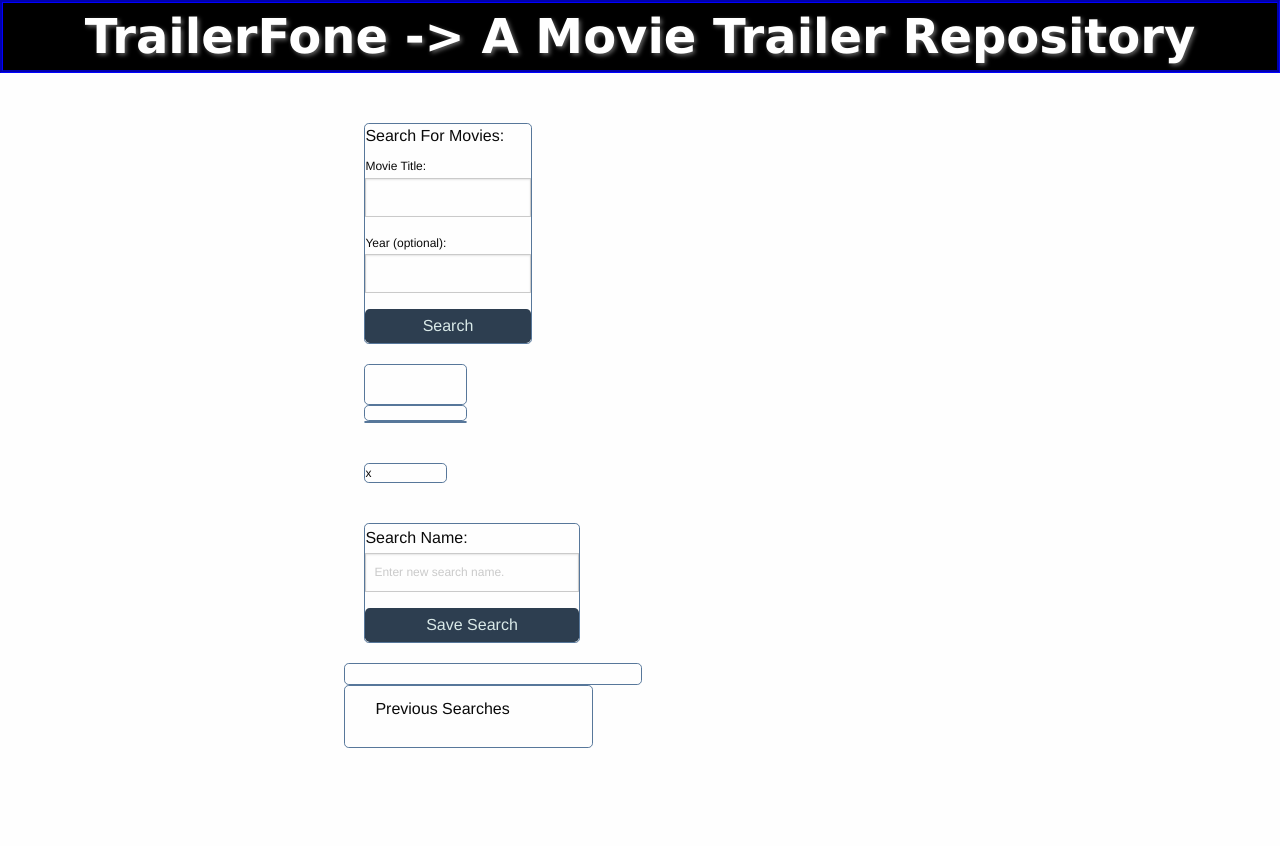
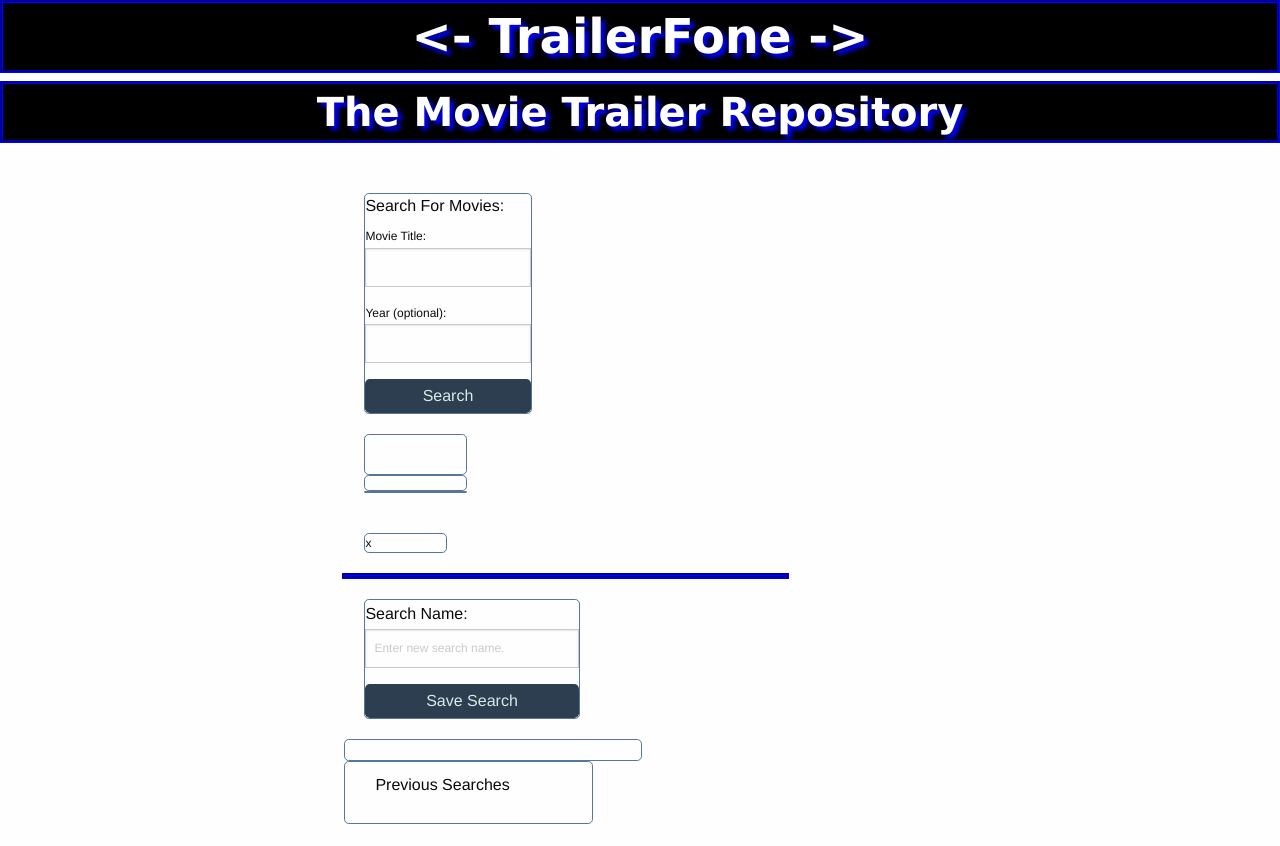
Before and after one commit to tonymagr/project-1-codefest-nasa, a plain HTML site: page index.html in a window 1280 px wide. Before the commit the page ends 800 px from the top, so only its background shows below. Drawn offline with nearby package versions, Linux system fonts and the light colour scheme; no server answers.

Commit message:
Branch push up

```diff
--- a/Assets/CSS/style.css
+++ b/Assets/CSS/style.css
@@ -20,7 +20,28 @@ h1 {
     border: blue;
     border-style:groove;
     background-color: black;
-    text-shadow: 2px 2px 4px #5F5F5F;
+    text-shadow: 4px 4px 4px blue;
+}
+
+h2 {
+    text-align: center;
+    font-family:'Lucida Sans', 'Lucida Sans Regular', 'Lucida Grande', 'Lucida Sans Unicode', Geneva, Verdana, sans-serif;
+    font-weight: 900;
+    color: white;
+    border: blue;
+    border-style:groove;
+    background-color: black;
+    text-shadow: 4px 4px 4px blue;
+}
+
+#video-title{
+    width: 75%;
+    color: white;
+    text-align: justify;
+    font-weight: 700;
+    background-color: black;
+    border: blue;
+    border-style: groove;
 }
 
 /* Additional Styles */
@@ -214,13 +235,7 @@ max-width: 91.66667%;
 .btn.btn-light:hover {
     background-color: #84B8B4;
 }
-.btn.btn-dark {
-    background-color: #BA2424;
-    color: #D9E9E8;
-}
-.btn.btn-dark:hover {
-    background-color: #5F5F5F;
-}
+
 .btn.btn-white {
     background-color: #FFFFFF;
     color: #1A1A1A;
--- a/Assets/JS/script.js
+++ b/Assets/JS/script.js
@@ -265,11 +265,11 @@ $.ajax({
 
       let videoTitle = data.items[0].snippet.title; {
         const snippet = document.getElementById('video-title');
-        snippet.innerHTML = videoTitle;
+        snippet.innerHTML = 'Video Title: ' + videoTitle;
       }
 
   // Create video container and set dimensions
-      let iframeHtml = `<iframe width="560" height="300" src="https://www.youtube.com/embed/${videoId}";frameborder="10" allowfullscreen></iframe>`;
+      let iframeHtml = `<iframe width="600" height="400" src="https://www.youtube.com/embed/${videoId}";frameborder="10" allowfullscreen></iframe>`;
       $('#video-container').html(iframeHtml);
     }
   });
--- a/index.html
+++ b/index.html
@@ -10,7 +10,10 @@
     <title>Welcome to TrailerFone!</title>
 </head>
 <body>
-    <h1>TrailerFone -> A Movie Trailer Repository</h1>
+    <header>
+    <h1> <- TrailerFone -> </h1>
+    <h2>The Movie Trailer Repository</h2>
+</header>
     <main class="col-auto p-4">
         <section class="flex-row col-12 p-2 auto-height">
             <section class="flex-row col-4 bg-light p-2 justify-center">
@@ -52,9 +55,7 @@
                         class="card-use card-rounded col-5 bg-link small-text text-light med-height">x</section>
             </section>
         </section>
-        <section id="video-title-container">
             <div id="video-title"></div>
-        </section>
         <section class="flex-row col-12 p-2">
             <section id="video-container"></section>
             <section class="flex-row col-5 bg-light p-2 align-middle-ovrd align-center half-height">
```
